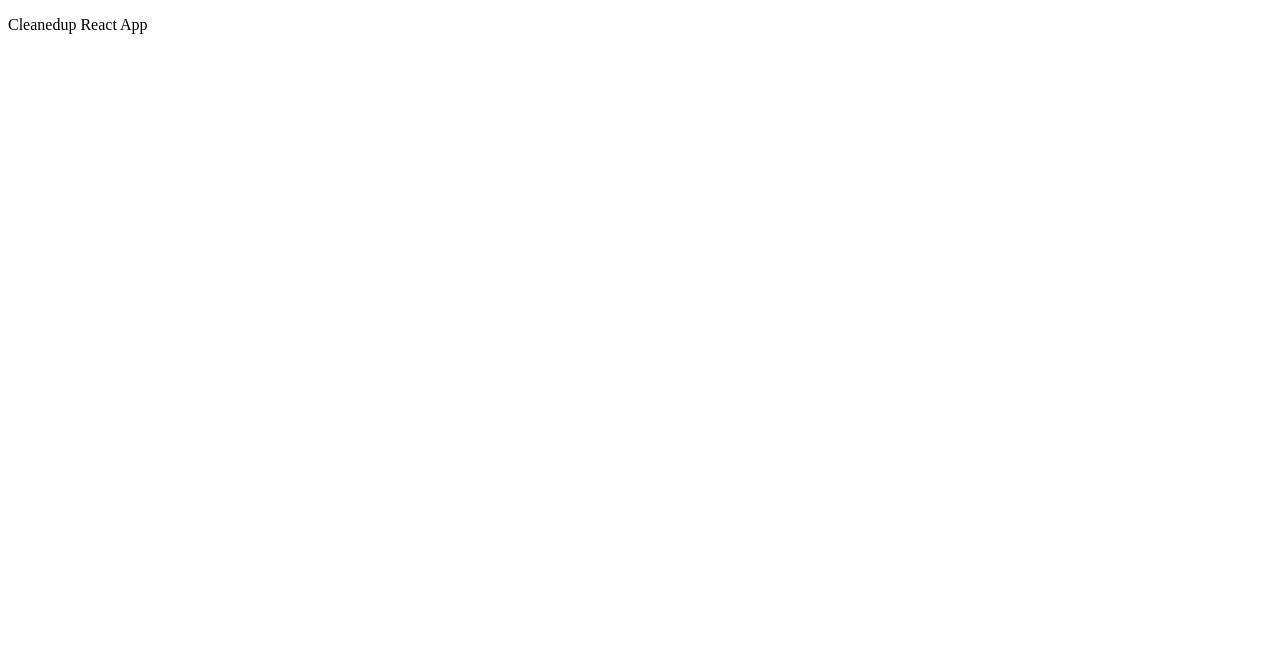
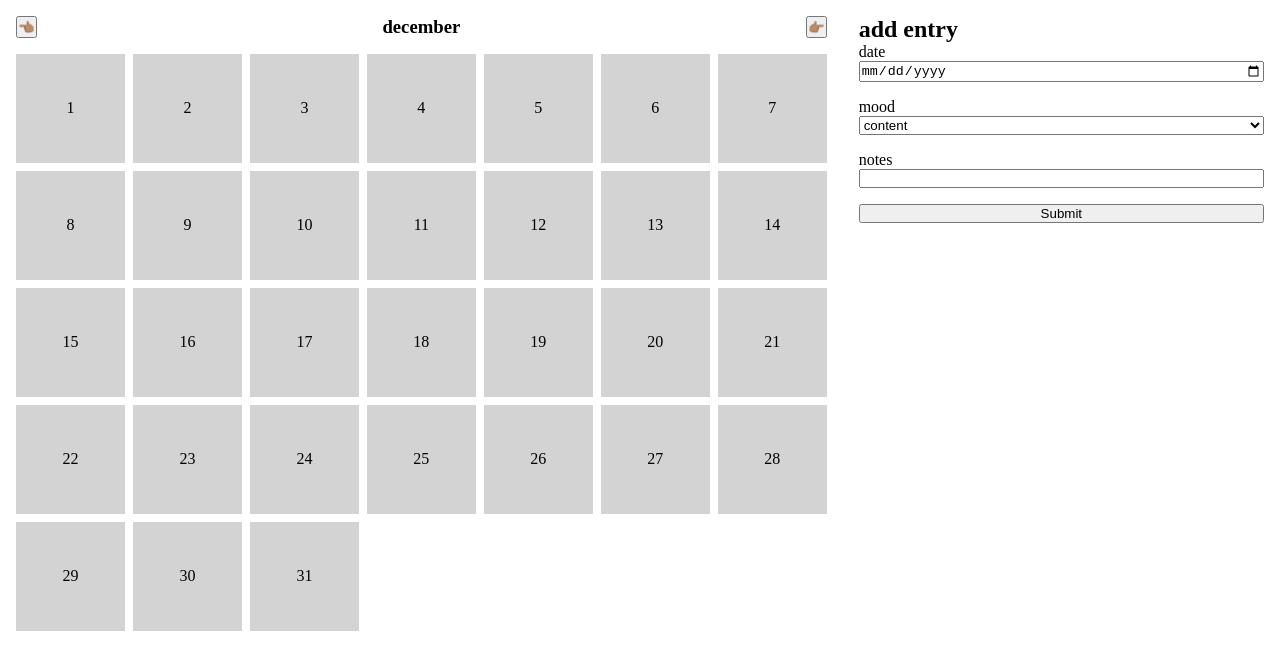
Before and after one commit to mistyb01/mood-memo, a React (Create React App) app: page / in a window 1280 px wide. Shown: the top 670 px of the page. Built offline with nearby package versions, Linux system fonts and the light colour scheme.

Commit message:
set up basic components

```diff
--- a/src/App.jsx
+++ b/src/App.jsx
@@ -1,11 +1,17 @@
 import React from 'react';
-import './App.css';
+import MoodGrid from './components/MoodGrid';
+import AddMoodForm from './components/AddMoodForm';
+import Header from './components/Header';
 
 function App() {
   return (
-    <p>
-      Cleanedup React App
-    </p>
+    <>
+      <Header/>
+      <main>
+        <MoodGrid/>
+        <AddMoodForm/>
+      </main>
+    </>
   );
 }
 
--- /dev/null
+++ b/src/components/AddMoodForm.js
@@ -0,0 +1,31 @@
+import React from 'react';
+
+function AddMoodForm() {
+    return (
+        <section className="add-mood-form-container">
+            <h2>add entry</h2>
+            <form className="add-mood-form">
+                <label>
+                    date
+                    <input type="date"/>
+                </label>
+                <label>
+                    mood
+                    <select name="mood">
+                        <option value="content">content</option>
+                        <option value="moody">moody</option>
+                        <option value="feisty">feisty</option>
+                    </select>
+                </label>
+                <label>
+                    notes
+                    <input type="textarea"/>
+                </label>
+        <input type="submit" value="Submit" />
+
+            </form>
+        </section>
+    )
+}
+
+export default AddMoodForm;
--- /dev/null
+++ b/src/components/Header.js
@@ -0,0 +1,10 @@
+import React from 'react';
+
+function Header() {
+    return (
+        <header>
+        </header>
+    );
+}
+
+export default Header;
--- /dev/null
+++ b/src/components/MoodGrid.js
@@ -0,0 +1,48 @@
+import React from 'react';
+
+function MoodGrid() {
+    return (
+        <section className="mood-grid-container">
+            <section className="month-heading">
+                <button>👈🏽</button>
+                <h1>december</h1>
+                <button>👉🏽</button>
+            </section>
+            <ol className="mood-grid">
+                <li>1</li>
+                <li>2</li>
+                <li>3</li>
+                <li>4</li>
+                <li>5</li>
+                <li>6</li>
+                <li>7</li>
+                <li>8</li>
+                <li>9</li>
+                <li>10</li>
+                <li>11</li>
+                <li>12</li>
+                <li>13</li>
+                <li>14</li>
+                <li>15</li>
+                <li>16</li>
+                <li>17</li>
+                <li>18</li>
+                <li>19</li>
+                <li>20</li>
+                <li>21</li>
+                <li>22</li>
+                <li>23</li>
+                <li>24</li>
+                <li>25</li>
+                <li>26</li>
+                <li>27</li>
+                <li>28</li>
+                <li>29</li>
+                <li>30</li>
+                <li>31</li>
+            </ol>
+        </section>
+    );
+}
+
+export default MoodGrid;
--- a/src/index.css
+++ b/src/index.css
@@ -0,0 +1,58 @@
+* {
+    margin: 0;
+    padding: 0;
+    box-sizing: border-box;
+}
+
+body {
+}
+
+main {
+    display: grid;
+    grid-template-columns: 2fr 1fr;
+    column-gap: 2rem;
+    padding: 1rem;
+}
+
+.month-heading {
+    display: flex;
+    flex-direction: row;
+    justify-content: space-between;
+}
+
+.mood-grid-container {
+    display: flex;
+    flex-direction: column;
+    gap: 1rem;
+}
+
+.mood-grid {
+    display: grid;
+    grid-template-columns: repeat(7, 1fr);
+    list-style-type: none;
+    gap: 0.5rem;
+}
+
+.mood-grid > * {
+    background-color: lightgray;
+    aspect-ratio: 1;
+    display: flex;
+    align-items: center;
+    justify-content: center;
+}
+
+
+.add-mood-form-container {
+
+}
+
+.add-mood-form {
+    display: flex;
+    flex-direction: column;
+    gap: 1rem;
+}
+
+label {
+    display: flex;
+    flex-direction: column;
+}
```
Also changed, not shown: src/App.css (deleted).
